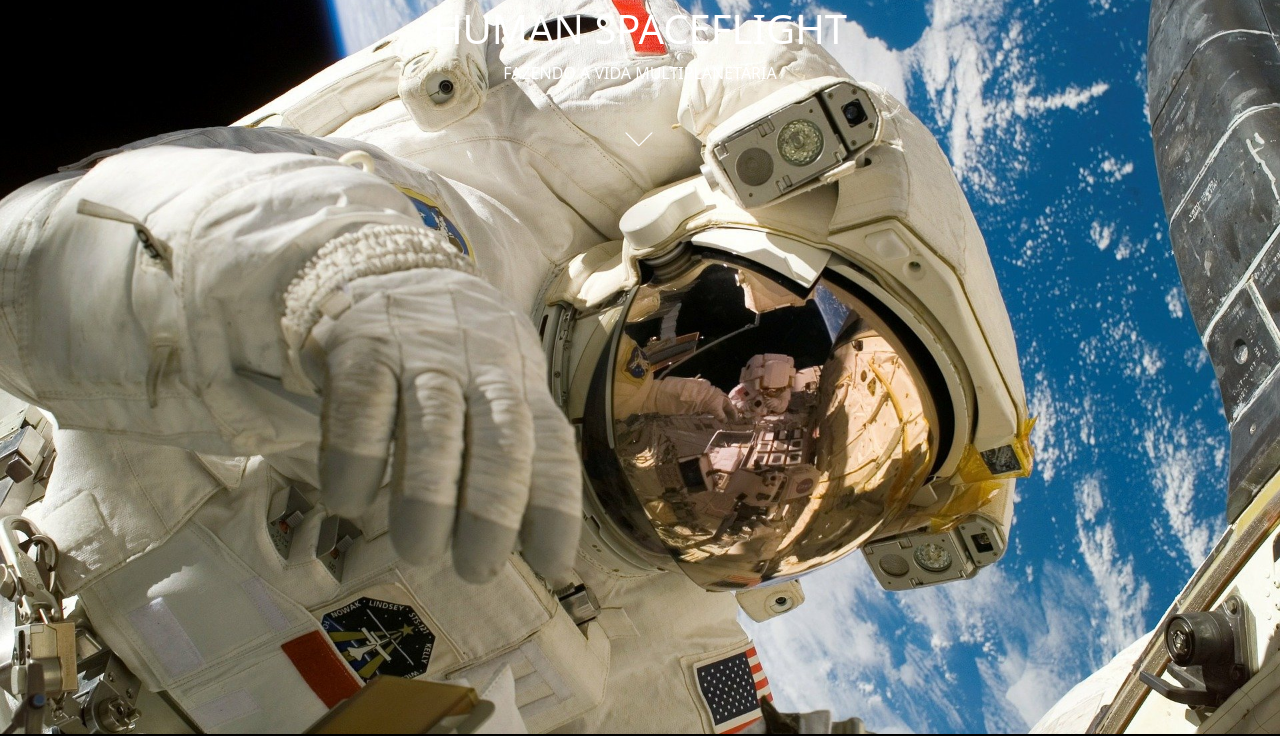
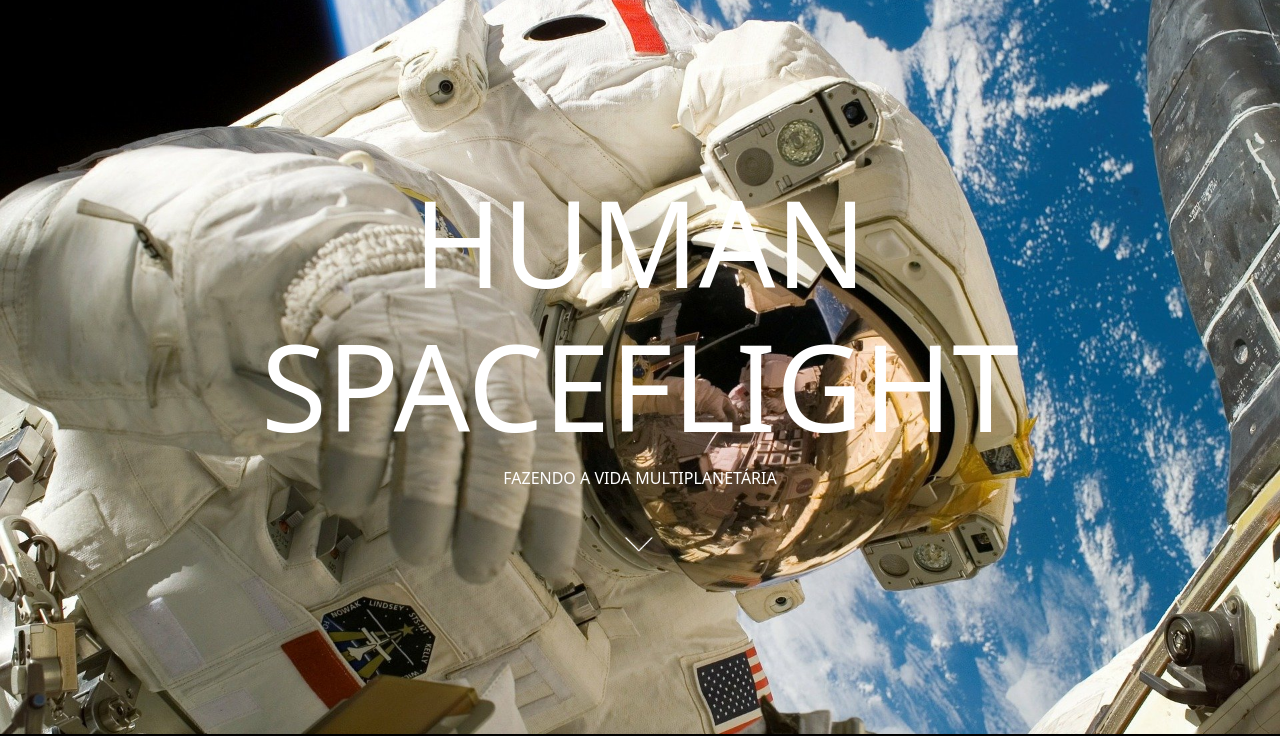
Before and after one commit to fernandoreinaldo/bootstrap, a plain HTML site: page onebitX/humanSpace.html in a window 1280 px wide. Shown: the part 66-802 px from the top of the page. Drawn offline with nearby package versions, Linux system fonts and the light colour scheme.

Commit message:
ajustes de titles

```diff
--- a/onebitX/humanSpace.html
+++ b/onebitX/humanSpace.html
@@ -55,7 +55,7 @@
         </div>
     </div>
 
-    <div class="container-fluid text-center eartDesc">
+    <div class="container-fluid text-center earthDesc">
         <p>SpaceX também oferece voos cormeciais para orbita terrestre e lunar. Para começar a planejar a sua jornada, por favor contate-nos por <a href="https://instagram.com/fernvndorei" class="insta">@fernvndorei</a>
         </p>
     </div>
--- a/onebitX/sass/pages/humanSpace.scss
+++ b/onebitX/sass/pages/humanSpace.scss
@@ -20,7 +20,19 @@
     }
 }
 
-.eartDesc {
+.container01Content {
+    height: 90vh;
+    display: flex;
+    flex-direction: column;
+    justify-content: center;
+    align-items: center;
+
+    .titleHuman {
+        font-size: 120px;
+    }
+}
+
+.earthDesc {
     background-color: black;
     height: 25vh;
     display: flex;
```
Also changed, not shown: onebitX/css/style.css, 1 other file.
